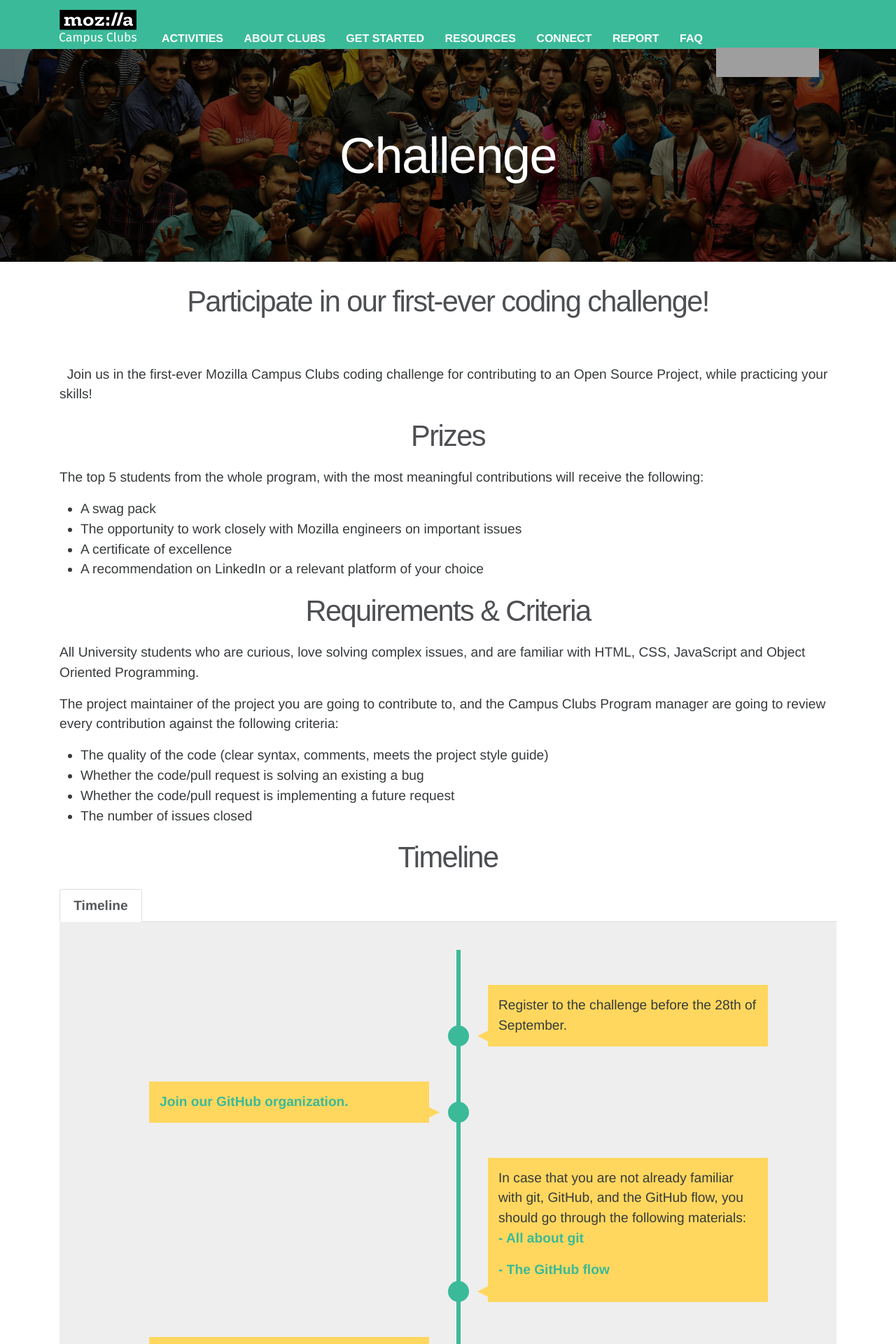
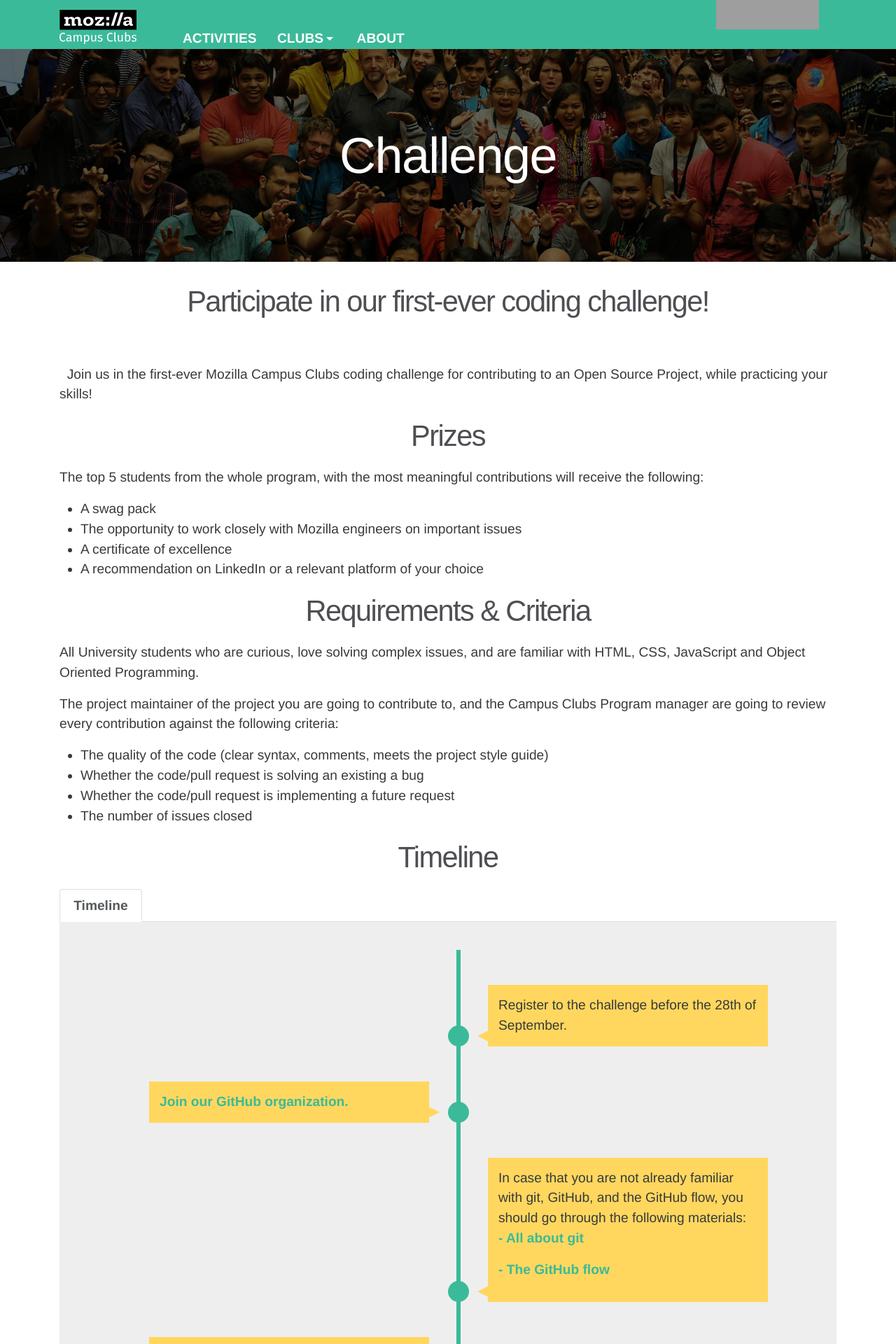
Before and after one commit to mozilla/mozilla-campus-clubs, a Jekyll site: the page built from _pages/challenge.md, in a window 1280 px wide. Shown: the top 1920 px of the page at 70% size. Built offline with Jekyll 4.4.1, drawn with Linux system fonts in a browser that asks for light colours; some web fonts are replaced; grey boxes are pictures that could not be loaded.

Commit message:
reordered menu including a dropdown

```diff
--- a/_includes/header.html
+++ b/_includes/header.html
@@ -8,13 +8,22 @@
         &#9776;
       </button>
       <div class="collapse navbar-toggleable-md" id="exCollapsingNavbar">
-        <a class="nav-link" href="/activities/">Activities</a>
-        <a class="nav-link" href="/about/">About Clubs</a>
-        <a class="nav-link" href="/get-started/">Get Started</a>
-        <a class="nav-link" href="/resources/">Resources</a>
-        <a class="nav-link" href="/connect/">Connect</a>
-        <a class="nav-link" href="/report/#">Report</a>
-        <a class="nav-link" href="/faq/">FAQ</a>
+		<ul style="list-style: none">
+			<li class="nav-item"><a class="nav-link" href="/activities/">Activities</a></li>
+			<li class="nav-dropdown">
+				<div class="dropdown">
+					<a class="nav-link dropdown-toggle" href="#" role="button" data-toggle="dropdown">Clubs</a>
+					<div class="dropdown-menu">
+						<a class="dropdown-item" href="/get-started/">Get Started</a>
+						<a class="dropdown-item" href="/resources/">Resources</a>
+						<a class="dropdown-item" href="/connect/">Connect</a>
+						<a class="dropdown-item" href="/report/">Report</a>
+						<a class="dropdown-item" href="/faq/">FAQ</a>
+					</div>
+				</div>
+			</li>
+			<li class="nav-item"><a class="nav-link" href="/about/">About</a></li>
+		</ul>
       </div>
 
       <div id="tabzilla" class="hidden-lg-down">
--- a/static/css/app.css
+++ b/static/css/app.css
@@ -1,4 +1,3 @@
-
 .sheetsee  h3 {padding-top: 18px;}
 .sheetsee  h1 {font-size: 36px;}
 
@@ -638,3 +637,20 @@ a.btn-primary-activities {
 .headersleft h3 {
   text-align: left;
 }
+
+/*____________________________ Style for dropdown-menu _________________________________*/
+nav li{
+	text-decoration: none;
+	display:inline-block;
+}
+.dropdown-menu {
+	background-color: rgba(59, 186, 153, 0.9);
+	border-radius: 5px;
+}
+.dropdown-item:hover{
+	background-color: #3BBA99;
+	border-radius: 5px;
+	box-shadow: 0.5px 0.5px 0.5px 0.5px black;
+	text-align:center;
+}
+ /*_________________________________________________________________________________________*/
```
